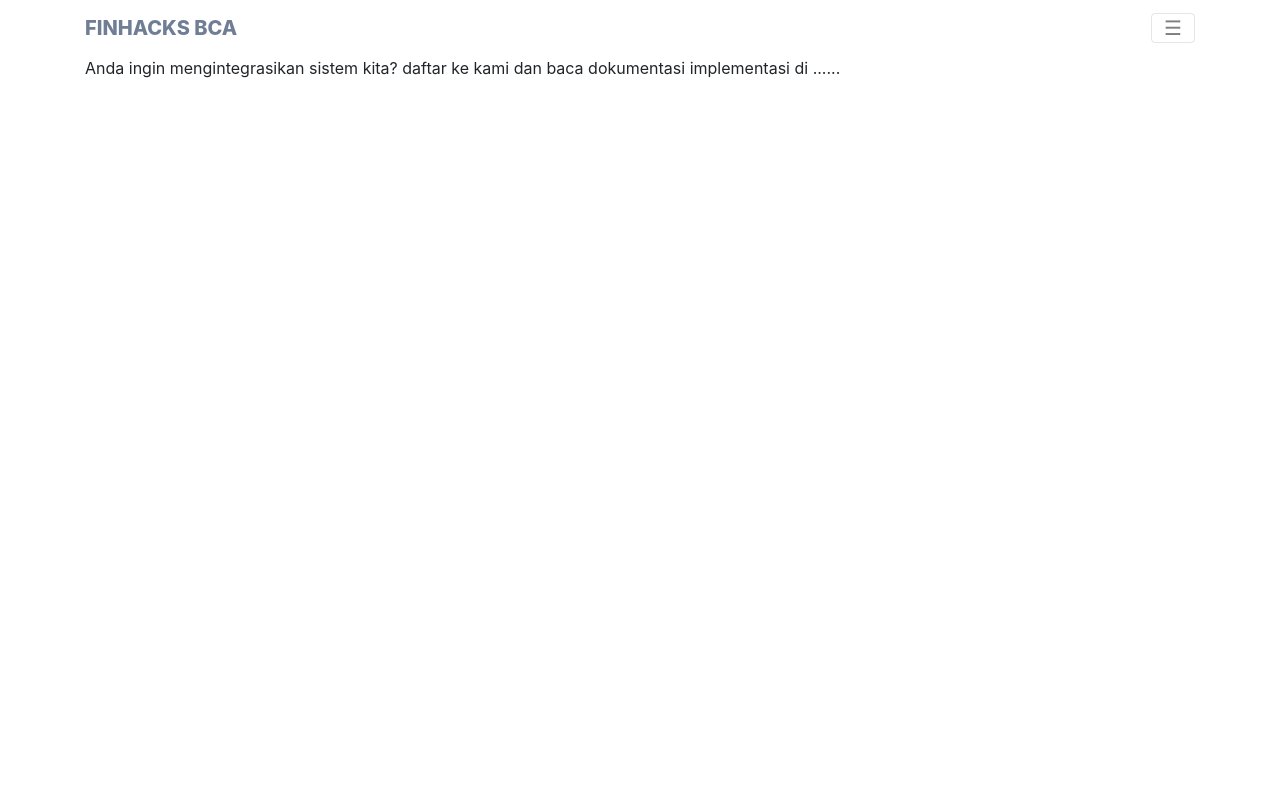
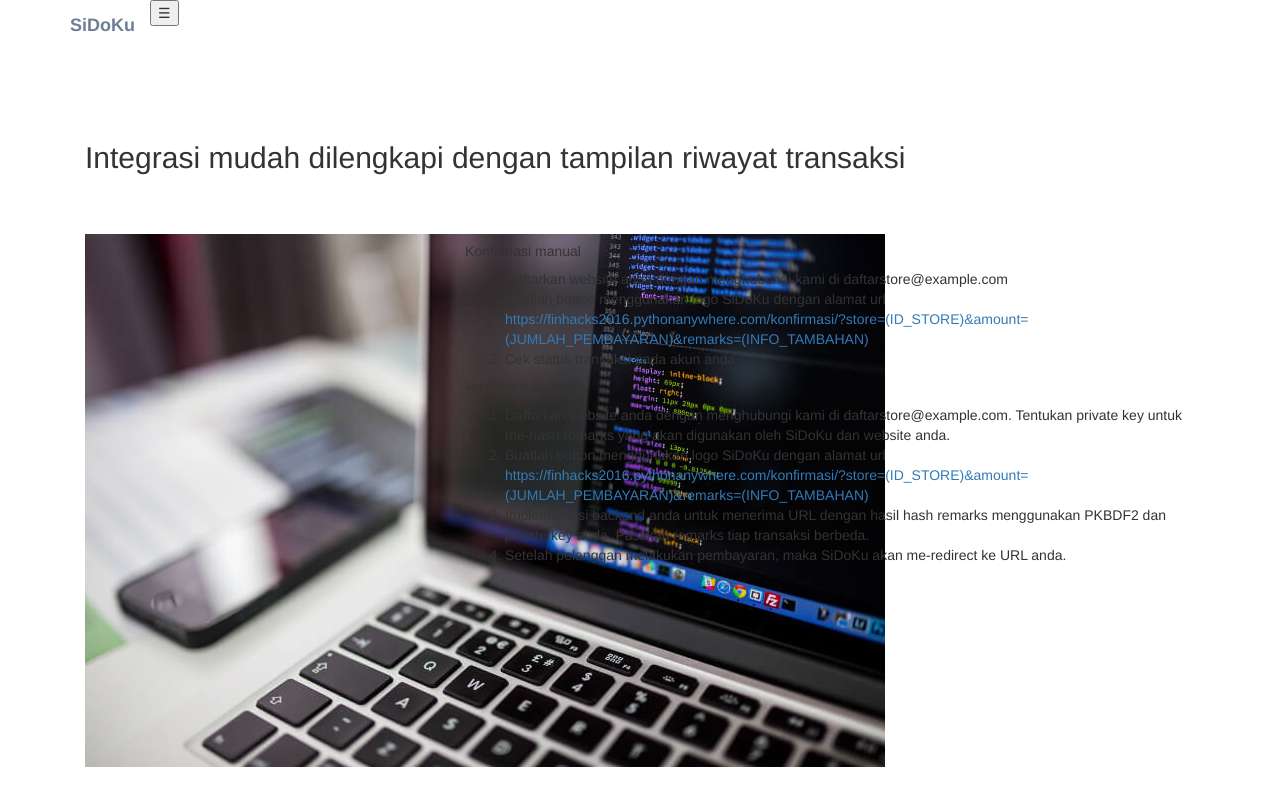
Before and after one commit to abirafdirp/finhack_submission, a Django app: page /developer/ in a window 1280 px wide. Run offline with Django 3.2, Linux system fonts and the light colour scheme; parts of the project's set-up code (start-up, migrations or seed data) failed here and were passed over; some libraries are stand-ins or nearby versions.

Commit message:
update integration page, project name is now sidoku

```diff
--- a/finhack_bca/templates/base.html
+++ b/finhack_bca/templates/base.html
@@ -36,7 +36,7 @@
     <div class="m-b">
       <nav class="navbar navbar-light navbar-static-top" style="background-color: white;">
         <div class="container">
-          <a class="navbar-brand" href="/">FINHACKS BCA</a>
+          <a class="navbar-brand" href="/">SiDoKu</a>
           <button type="button" class="navbar-toggler hidden-sm-up pull-xs-right" data-toggle="collapse" data-target="#bs-navbar-collapse-1">
             &#9776;
           </button>
--- a/finhack_bca/templates/pages/developer.html
+++ b/finhack_bca/templates/pages/developer.html
@@ -5,5 +5,40 @@
 {% block title %}Developer{% endblock %}
 
 {% block content %}
-  Anda ingin mengintegrasikan sistem kita? daftar ke kami dan baca dokumentasi implementasi di ......
+  <div class="col-xs-12 margintop">
+    <h2>Integrasi mudah dilengkapi dengan tampilan riwayat transaksi</h2>
+  </div>
+  <div class="col-sm-4 margintop">
+    <img class="img-fluid" src="{% static 'images/integration.jpg' %}">
+  </div>
+  <div class="col-sm-8 margintop">
+  <h5>Konfirmasi manual</h5>
+    <ol>
+      <li>
+        Daftarkan website anda dengan menghubungi kami di daftarstore@example.com
+      </li>
+      <li>
+        Buatlah button menggunakan logo SiDoKu dengan alamat url <a href="#">https://finhacks2016.pythonanywhere.com/konfirmasi/?store=(ID_STORE)&amount=(JUMLAH_PEMBAYARAN)&remarks=(INFO_TAMBAHAN)</a>
+      </li>
+      <li>
+        Cek status transaksi pada akun anda
+      </li>
+    </ol>
+  <h5>konfirmasi otomatis</h5>
+    <ol>
+      <li>
+        Daftarkan website anda dengan menghubungi kami di daftarstore@example.com. Tentukan private key untuk me-hash remarks yang akan digunakan oleh SiDoKu dan website anda.
+      </li>
+      <li>
+        Buatlah button menggunakan logo SiDoKu dengan alamat url <a href="#">https://finhacks2016.pythonanywhere.com/konfirmasi/?store=(ID_STORE)&amount=(JUMLAH_PEMBAYARAN)&remarks=(INFO_TAMBAHAN)</a>
+      </li>
+      <li>
+        Implementasi backend anda untuk menerima URL dengan hasil hash remarks menggunakan PKBDF2 dan private key anda. Pastikan remarks tiap transaksi berbeda.
+      </li>
+      <li>
+        Setelah pelanggan melakukan pembayaran, maka SiDoKu akan me-redirect ke URL anda.
+      </li>
+    </ol>
+  </div>
+  </div>
 {% endblock %}
```
Also changed, not shown: db.sqlite, finhack_bca/static/images/integration.jpg (added).
